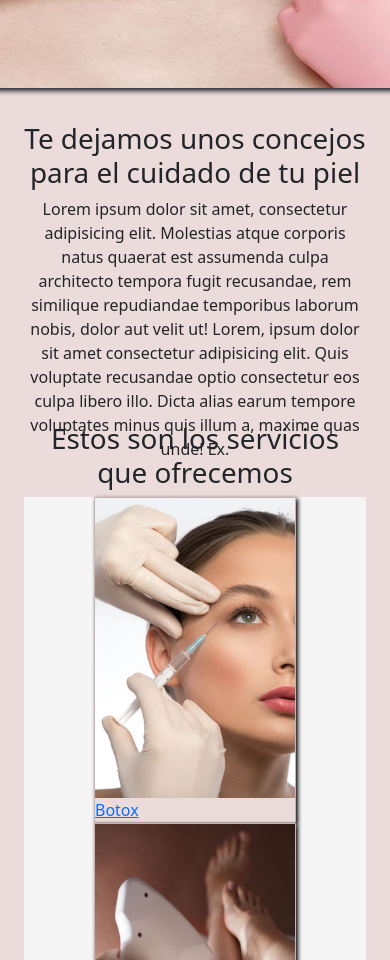
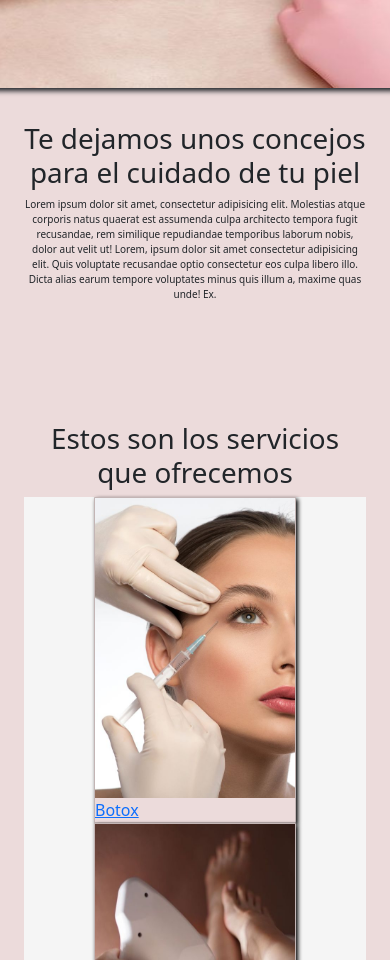
Before and after one commit to IvanYsea/pedrottiyanoverestetica, a plain HTML site: page index.html in a window 390 px wide. Shown: the part 1040-2000 px from the top of the page. Drawn offline with nearby package versions, Linux system fonts and the light colour scheme.

Commit message:
se realizo un media para acomodar el sitio a responsive correctamente

```diff
--- a/css/style.css
+++ b/css/style.css
@@ -1,3 +1,9 @@
+*{
+    padding: 0;
+    margin: 0;
+    box-sizing: border-box;
+}
+
 .fondo{
     background-color: rgb(236, 219, 219);
 }
@@ -115,3 +121,21 @@ footer{
     margin-top: 30px;
     background-color:whitesmoke;
 }
+
+@media (max-width: 27.1875rem){
+
+    .direccion-r{
+        display: flex;
+        flex-direction: column;
+        align-items: center;
+        width: 100%;
+    }
+
+    .direccion-r p{
+    font-size: 10px;
+    }
+    .semi-titulo{
+        width: 100%;
+    }
+
+}
--- a/index.html
+++ b/index.html
@@ -11,7 +11,7 @@
 
 
 
-    <header>
+    <header class="header-r">
 
     <div class="row">
 
@@ -34,7 +34,7 @@
 
 
 
-    <main class="container-fluid">
+    <main class="container-fluid direccion-r">
 
         <section class="semi-titulo">
         <div class="titulo p-5">
@@ -52,7 +52,7 @@
         </div>
         </section>
 
-        <section class="titulo2">
+        <section class="titulo2 direccion-r">
 
             <h1> Te dejamos unos concejos para el cuidado de tu piel</h1>
 
@@ -65,7 +65,7 @@
 
         </section>
 
-        <div>
+        <div class="direccion-r">
             <h1 class="titulo3" id="servicios">Estos son los servicios que ofrecemos</h1>
         </div>
 
```
